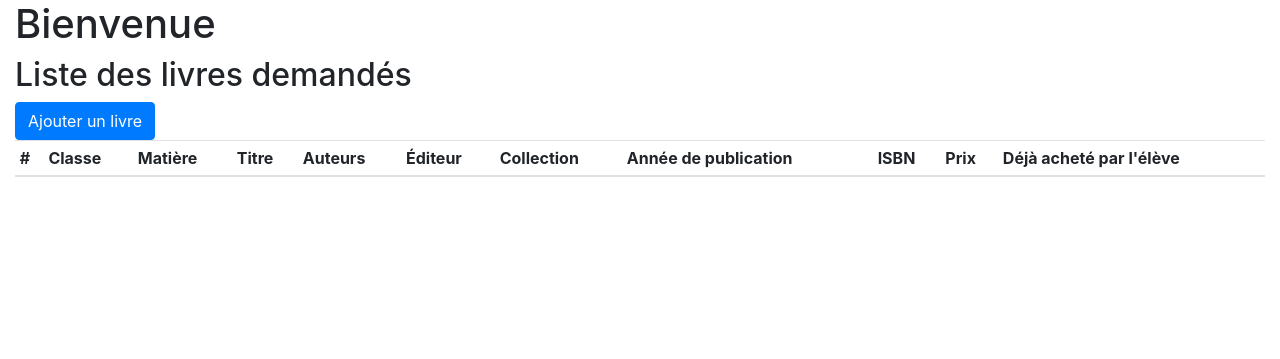
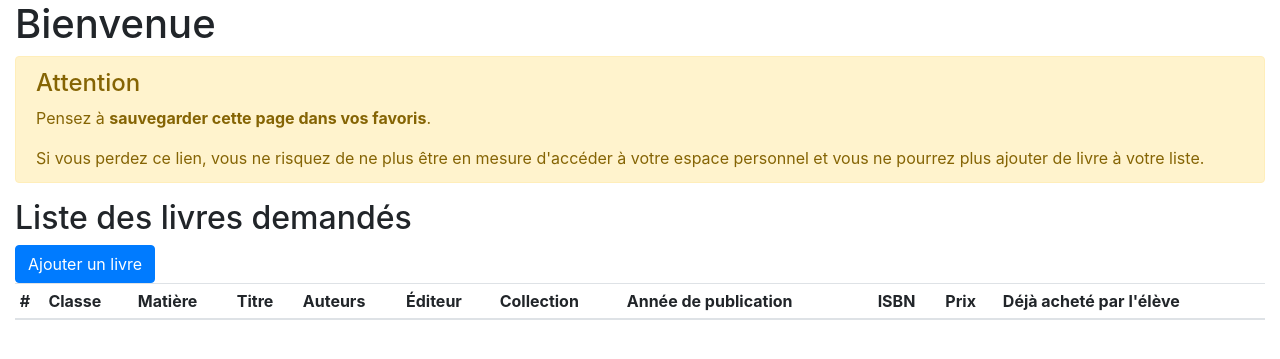
Before and after one commit to Crocmagnon/manuels-scolaires, a Django app: template manuels/templates/manuels/list_books.html in a window 1280 px wide. Shown: the top 359 px of the page. Run offline with Django 3.2, Linux system fonts and the light colour scheme; the template is opened without the code that fills it, so the values that code supplies are empty; some libraries are stand-ins or nearby versions.

Commit message:
Add warning messages and try to retrieve teacher automatically

```diff
--- a/manuels/models.py
+++ b/manuels/models.py
@@ -16,7 +16,7 @@ class Teacher(models.Model):
 
     def get_absolute_url(self):
         from django.urls import reverse
-        return reverse('add_book', args=[str(self.pk)])
+        return reverse('list_books', kwargs={'pk': str(self.pk)})
 
     @property
     def full_name(self):
--- a/manuels/templates/manuels/list_books.html
+++ b/manuels/templates/manuels/list_books.html
@@ -6,6 +6,18 @@
     <div class="row">
         <div class="col-12">
             <h1>Bienvenue {{ teacher.full_name }}</h1>
+        </div>
+    </div>
+    <div class="alert alert-warning" role="alert">
+        <h4 class="alert-heading">Attention</h4>
+        <p>Pensez à <strong>sauvegarder cette page dans vos favoris</strong>.</p>
+        <p class="mb-0">
+            Si vous perdez ce lien, vous ne risquez de ne plus être en mesure d'accéder à votre espace personnel
+            et vous ne pourrez plus ajouter de livre à votre liste.
+        </p>
+    </div>
+    <div class="row">
+        <div class="col-12">
             <h2>{% block title %}Liste des livres demandés{% endblock %}</h2>
             <a href="{% url 'add_book' pk=teacher.pk %}" class="btn btn-primary">Ajouter un livre</a>
             <table class="table table-hover table-sm">
```
Also changed, not shown: manuels/templates/manuels/home_page.html (+6 -2 lines), manuels/views.py (+9 -1 lines).
